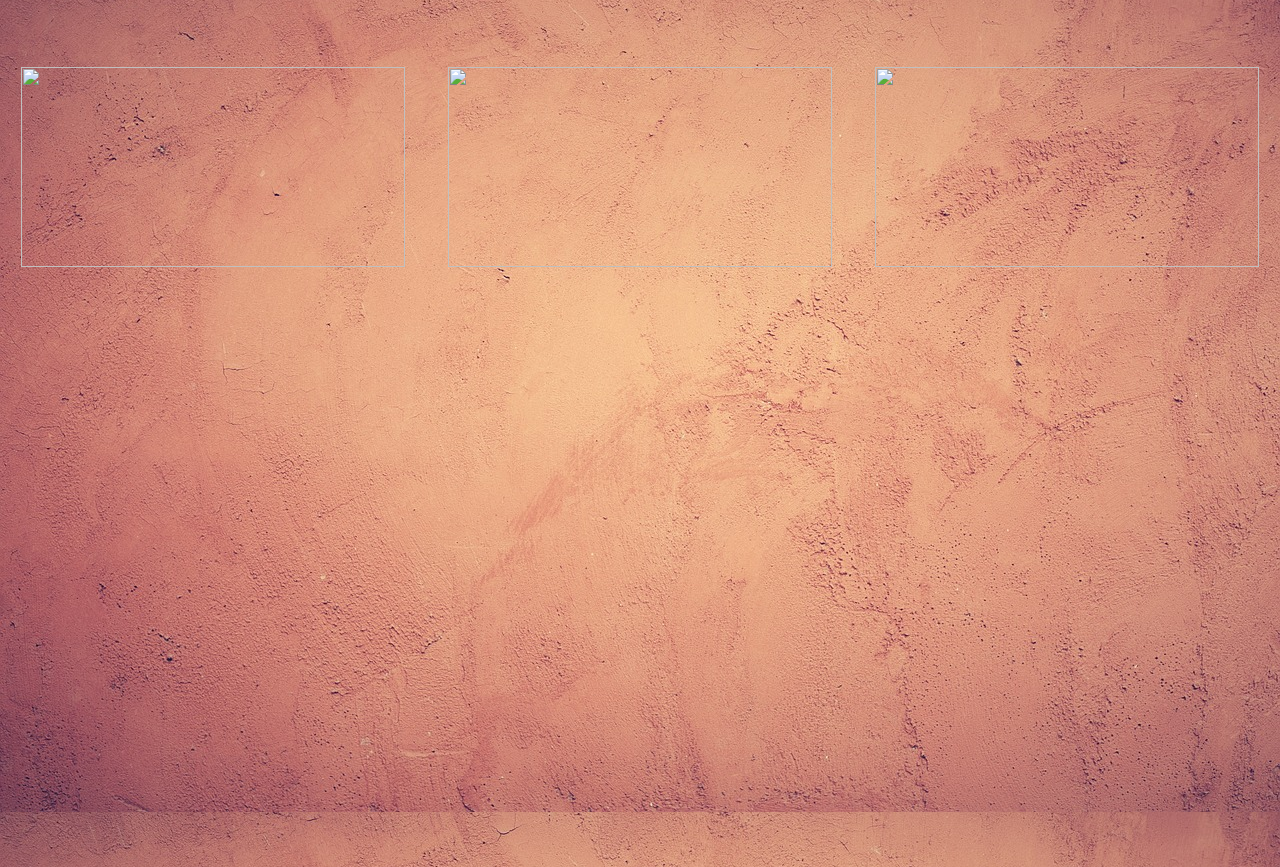
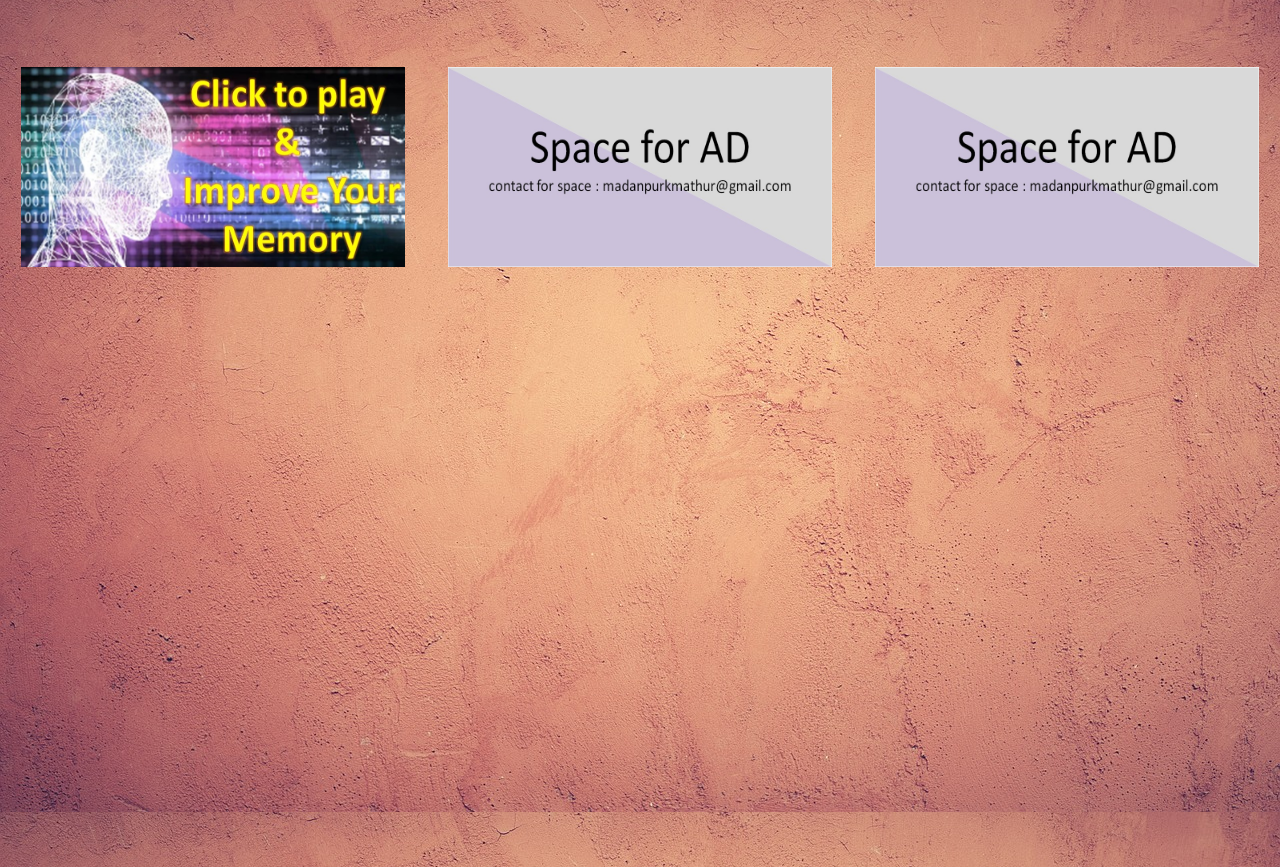
Before and after one commit to rkm-24/MM, a plain HTML site: page MandirPages/mandir-general.html in a window 1280 px wide. Shown: the part 3448-4315 px from the top of the page. Drawn offline with nearby package versions, Linux system fonts and the light colour scheme.

Commit message:
Update mandir-general.html

```diff
--- a/MandirPages/mandir-general.html
+++ b/MandirPages/mandir-general.html
@@ -334,16 +334,16 @@
     <div class="Ad-section3">
 
         <div class="left-ad3">
-            <a href="./Memory-Quiz/MemoryQuiz.html" class="bg-quiz"><img src="./MemoryQuiz/braino-banner.jpg" alt=""></a>
+            <a href="./Memory-Quiz/MemoryQuiz.html" class="bg-quiz"><img src="./Memory-Quiz/braino-banner.jpg" alt=""></a>
         </div>
 
         <div class="middle-ad3">
-            <a href="#" class="bg-quiz"><img src="./MemoryQuiz/Adspace.jpg" alt=""></a>
+            <a href="#" class="bg-quiz"><img src="./Memory-Quiz/Adspace.jpg" alt=""></a>
 
         </div>
 
         <div class="right-ad3">
-            <a href="#" class="bg-quiz"><img src="./MemoryQuiz/Adspace.jpg" alt=""></a>
+            <a href="#" class="bg-quiz"><img src="./Memory-Quiz/Adspace.jpg" alt=""></a>
         </div>
     </div>
 
```
